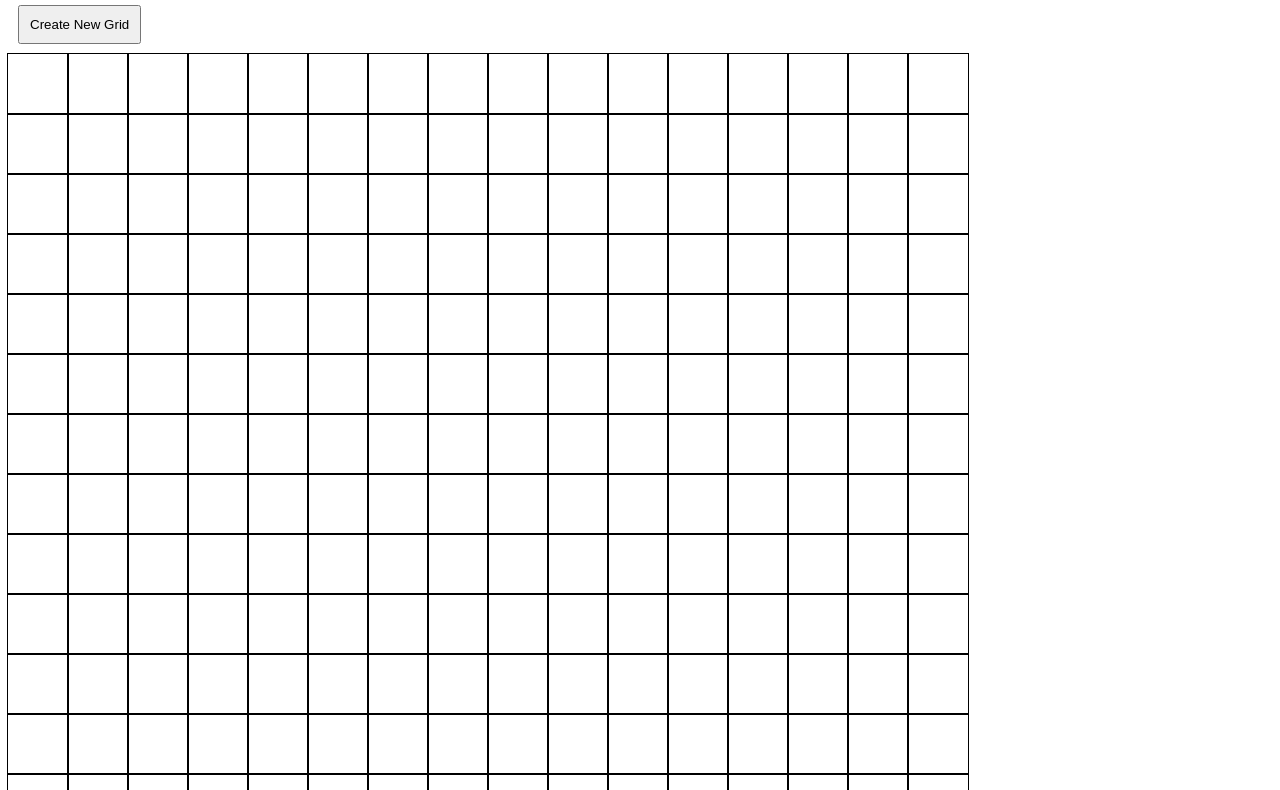
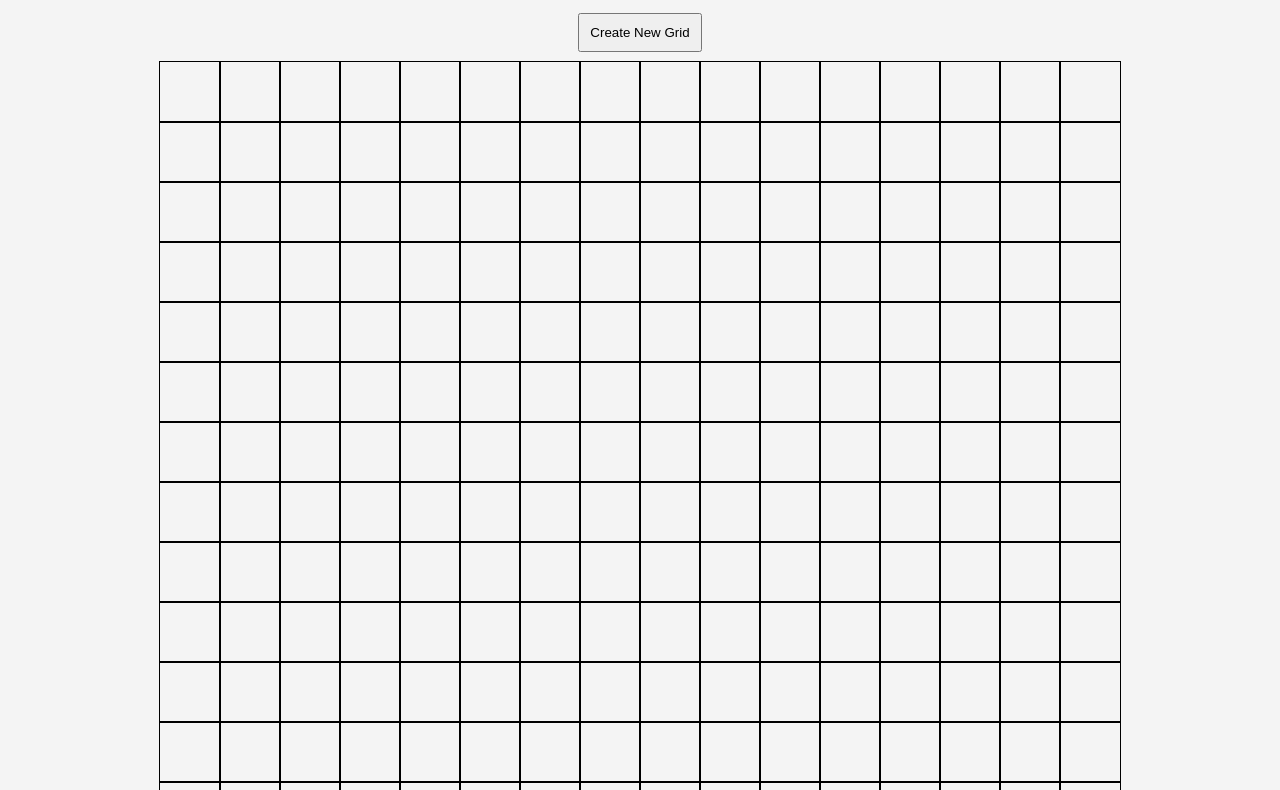
Before and after one commit to ChrisM345/Etch-a-Sketch, a plain HTML site: page index.html in a window 1280 px wide. Shown: the part 64-854 px from the top of the page. Drawn offline with Linux system fonts and the light colour scheme.

Commit message:
Added some basic CSS and code cleanup

```diff
--- a/css/styles.css
+++ b/css/styles.css
@@ -3,6 +3,8 @@
     flex-wrap: wrap;
     width: 960px;
     height: 960px;
+    justify-content: center;
+    align-items: center;
 }
 
 .grid{
@@ -15,3 +17,11 @@
     padding: 10px 10px;
     margin: 10px 10px;
 }
+
+body {
+    display: flex;
+    flex-direction: column;
+    justify-content: center;
+    align-items: center;
+    background-color: #f4f4f4;
+}
```
Also changed, not shown: scripts/script.js (+6 -6 lines).
